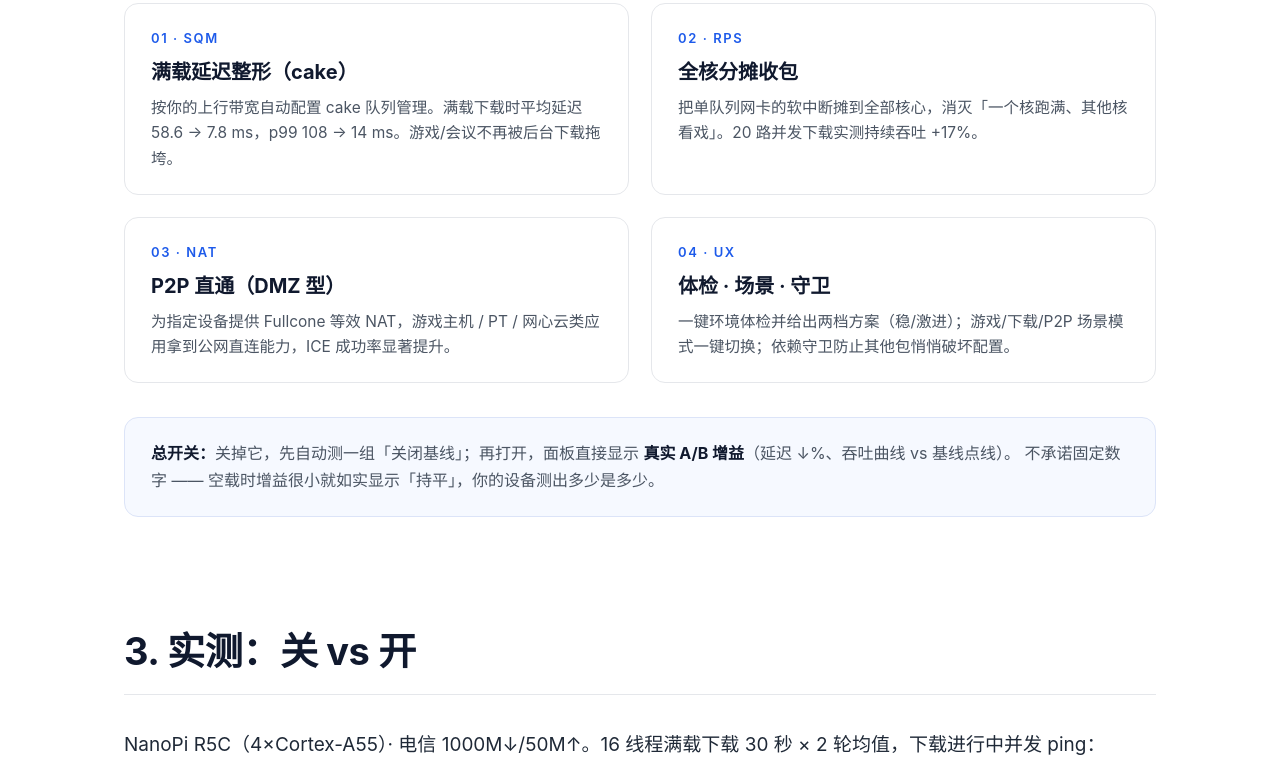
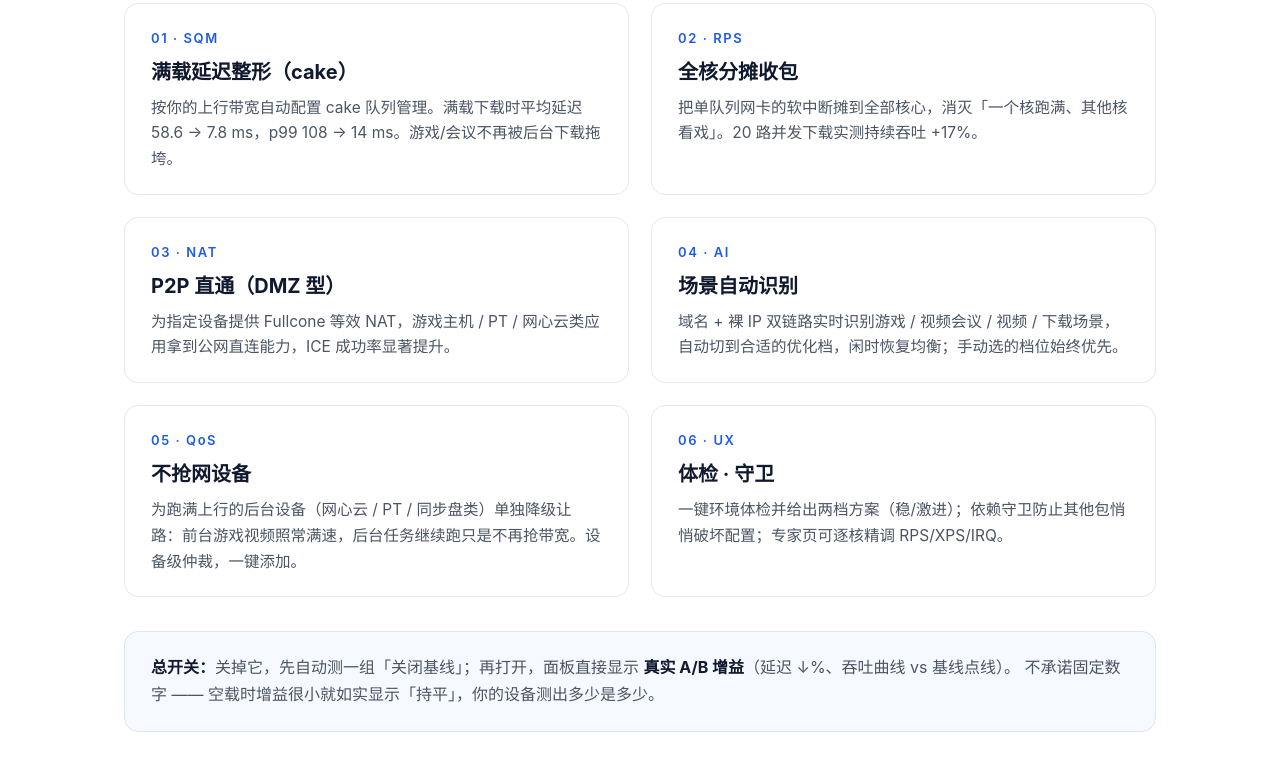
Before and after one commit to pm-parker/netsteer, a plain HTML site: page index.html in a window 1280 px wide. Shown: the part 1535-2314 px from the top of the page. Drawn offline with Linux system fonts and the light colour scheme.

Commit message:
site: v1.19.3 — new screenshot + six-capability grid + version bump

```diff
--- a/index.html
+++ b/index.html
@@ -241,7 +241,7 @@
 <div class="nav-scrim" id="scrim"></div>
 <main id="top">
 
-  <p class="crumb">Product updates <span style="margin:0 8px;color:#D1D5DB">/</span> <b>2026 年 11 月 · v1.12.4</b></p>
+  <p class="crumb">Product updates <span style="margin:0 8px;color:#D1D5DB">/</span> <b>2026 年 11 月 · v1.19.3</b></p>
 
   <h1>Net<span class="accent">Steer</span><span class="suffix">for OpenWrt</span></h1>
   <p class="tagline">一个总开关，两种网络体验 —— OpenWrt 的整合网络加速方案</p>
@@ -292,9 +292,19 @@
         <p>为指定设备提供 Fullcone 等效 NAT，游戏主机 / PT / 网心云类应用拿到公网直连能力，ICE 成功率显著提升。</p>
       </div>
       <div class="cap">
-        <div class="idx">04 · UX</div>
-        <h3>体检 · 场景 · 守卫</h3>
-        <p>一键环境体检并给出两档方案（稳/激进）；游戏/下载/P2P 场景模式一键切换；依赖守卫防止其他包悄悄破坏配置。</p>
+        <div class="idx">04 · AI</div>
+        <h3>场景自动识别</h3>
+        <p>域名 + 裸 IP 双链路实时识别游戏 / 视频会议 / 视频 / 下载场景，自动切到合适的优化档，闲时恢复均衡；手动选的档位始终优先。</p>
+      </div>
+      <div class="cap">
+        <div class="idx">05 · QoS</div>
+        <h3>不抢网设备</h3>
+        <p>为跑满上行的后台设备（网心云 / PT / 同步盘类）单独降级让路：前台游戏视频照常满速，后台任务继续跑只是不再抢带宽。设备级仲裁，一键添加。</p>
+      </div>
+      <div class="cap">
+        <div class="idx">06 · UX</div>
+        <h3>体检 · 守卫</h3>
+        <p>一键环境体检并给出两档方案（稳/激进）；依赖守卫防止其他包悄悄破坏配置；专家页可逐核精调 RPS/XPS/IRQ。</p>
       </div>
     </div>
     <div class="master-note">
@@ -335,10 +345,10 @@
     <hr class="rule">
     <p class="lead">从 Releases 下载对应架构的 APK（aarch64 / x86_64 / arm_cortex-a7 / arm_cortex-a9），推到路由器安装：</p>
 <pre><span class="c"># 沙箱/电脑 → 路由器（按架构选包）</span>
-scp -O luci-app-netsteer-1.12.4-aarch64_generic.apk root@<span class="s">192.168.1.1</span>:/tmp/
+scp -O luci-app-netsteer-1.19.3-aarch64_generic.apk root@<span class="s">192.168.1.1</span>:/tmp/
 
 <span class="c"># 路由器上</span>
-apk add --allow-untrusted /tmp/luci-app-netsteer-1.12.4-aarch64_generic.apk
+apk add --allow-untrusted /tmp/luci-app-netsteer-1.19.3-aarch64_generic.apk
 
 <span class="c"># 浏览器打开 LuCI → 服务 → NetSteer</span>
 <span class="c"># 第一次进入会引导「一键体检」，随后按建议启用即可</span></pre>
@@ -353,7 +363,7 @@ apk add --allow-untrusted /tmp/luci-app-netsteer-1.12.4-aarch64_generic.apk
     <a href="https://github.com/pm-parker/netsteer" target="_blank">GitHub</a>
     <a href="https://github.com/pm-parker/netsteer/releases" target="_blank">Releases</a>
     <span>MIT License</span>
-    <span>v1.12.4</span>
+    <span>v1.19.3</span>
   </footer>
 </main>
 
```
